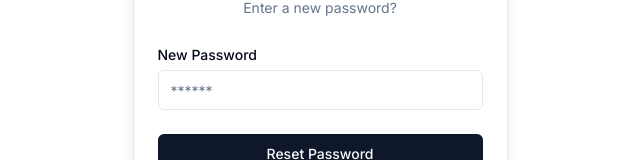
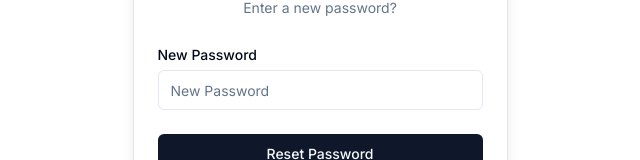
Before and after one commit to jayd-lee/AuthJS-authentication, a Next.js app: page /auth/new-password in a window 1280 px wide. Shown: the part 310-470 px from the top of the page, without its empty margins (320-960 px from the left). Built offline with nearby package versions, Linux system fonts and the light colour scheme; no server answers.

Commit message:
small touches

```diff
--- a/package.json
+++ b/package.json
@@ -28,7 +28,6 @@
     "react-dom": "^18",
     "react-hook-form": "^7.49.2",
     "react-icons": "^4.12.0",
-    "react-spinners": "^0.13.8",
     "resend": "^3.1.0",
     "tailwind-merge": "^2.2.0",
     "tailwindcss-animate": "^1.0.7",
--- a/src/components/auth/new-password-form.tsx
+++ b/src/components/auth/new-password-form.tsx
@@ -68,7 +68,7 @@ export const NewPasswordForm = () => {
                     <Input
                       disabled={isPending}
                       {...field}
-                      placeholder="******"
+                      placeholder="New Password"
                       type="password"
                     />
                   </FormControl>
--- a/src/components/auth/new-verification-form.tsx
+++ b/src/components/auth/new-verification-form.tsx
@@ -1,9 +1,9 @@
 "use client"
 
 import { useCallback, useEffect, useState } from "react"
-import { useRouter, useSearchParams } from "next/navigation"
+import { useSearchParams } from "next/navigation"
 import { newVerification } from "@/actions/auth/new-verification"
-import { ClipLoader } from "react-spinners"
+import { Loader } from "lucide-react"
 
 import { CardWrapper } from "@/components/auth/card-wrapper"
 import { FormError } from "@/components/form-error"
@@ -46,7 +46,9 @@ export const NewVerificationForm = () => {
       backButtonHref="/auth/login"
     >
       <div className="flex w-full items-center justify-center">
-        {!success && !error && <ClipLoader speedMultiplier={0.25} />}
+        {!success && !error && (
+          <Loader className="h-12 w-12 animate-spin text-primary/60 duration-3000" />
+        )}
         <FormSuccess message={success} />
         {!success && <FormError message={error} />}
       </div>
--- a/tailwind.config.ts
+++ b/tailwind.config.ts
@@ -3,11 +3,11 @@ import type { Config } from "tailwindcss"
 const config = {
   darkMode: ["class"],
   content: [
-    './pages/**/*.{ts,tsx}',
-    './components/**/*.{ts,tsx}',
-    './app/**/*.{ts,tsx}',
-    './src/**/*.{ts,tsx}',
-	],
+    "./pages/**/*.{ts,tsx}",
+    "./components/**/*.{ts,tsx}",
+    "./app/**/*.{ts,tsx}",
+    "./src/**/*.{ts,tsx}",
+  ],
   prefix: "",
   theme: {
     container: {
@@ -72,6 +72,9 @@ const config = {
         "accordion-down": "accordion-down 0.2s ease-out",
         "accordion-up": "accordion-up 0.2s ease-out",
       },
+      transitionDuration: {
+        "3000": "3000ms",
+      },
     },
   },
   plugins: [require("tailwindcss-animate")],
```
Also changed, not shown: 1 other file (tests, documents, lock files or other folders).
